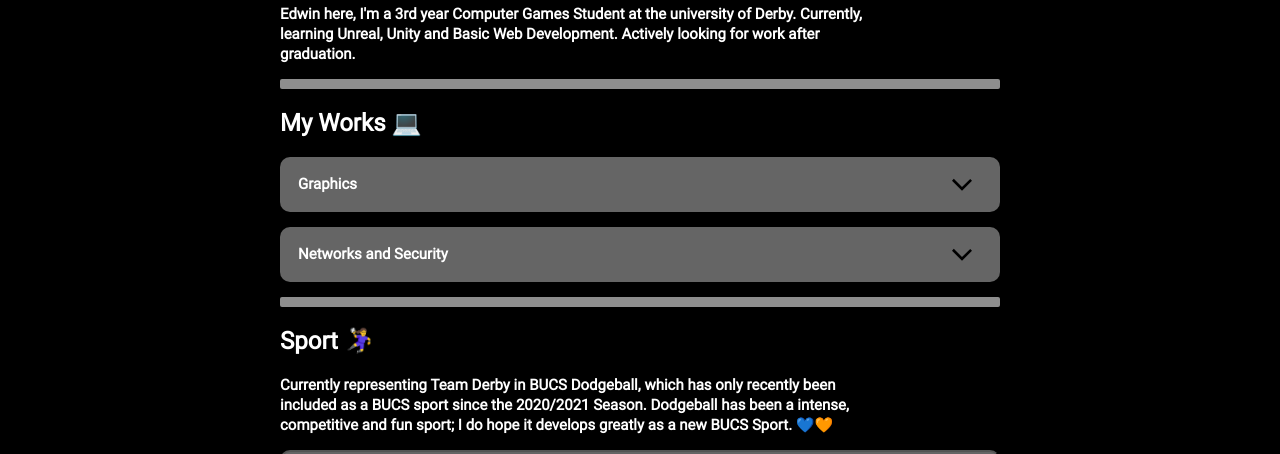
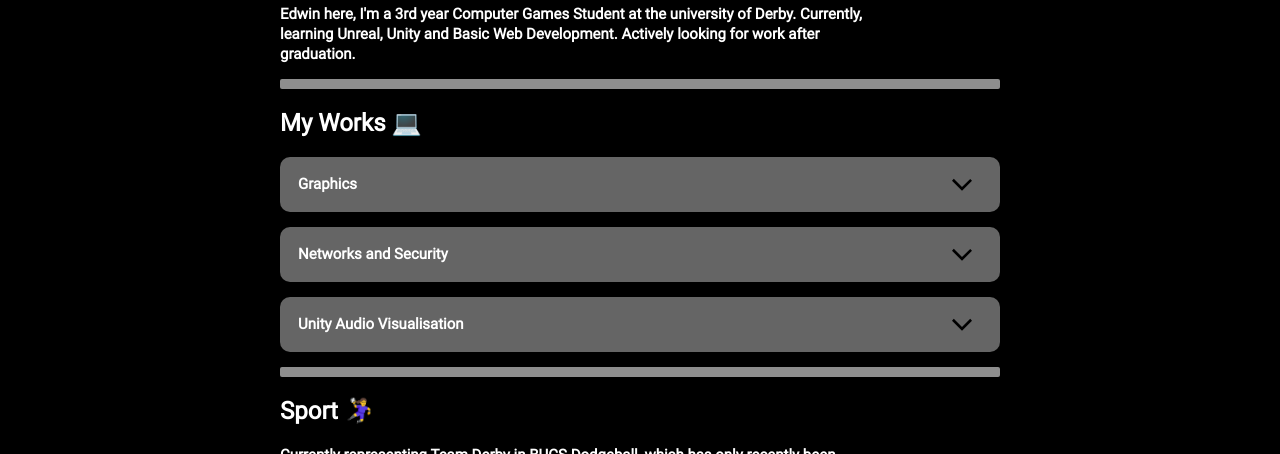
Before and after one commit to eddiebus/portfolio, a plain HTML site: page index.html in a window 1280 px wide. Shown: the part 195-649 px from the top of the page. Drawn offline with Linux system fonts and the light colour scheme.

Commit message:
Visual Audio Section
Section added with brief description

```diff
--- a/CSS_WebStyle/WebStyle.css
+++ b/CSS_WebStyle/WebStyle.css
@@ -51,9 +51,25 @@ p {
 
 li {
     color: white;
-    font-size: 15px;
+    font-size: 16px;
     font-family: Roboto-Regular;
     font-weight: bold;
+}
+
+li a:after{
+    display: inline-block;
+    position: relative;
+    content: "";
+    width: 25px;
+    height: 25px;
+
+
+    transform: translateY(40%);
+    background-image: url("../Assets/Icons/Google_Icons/open_in_new_FILL1_wght400_GRAD0_opsz48.svg");
+    background-size: contain;
+    background-repeat: no-repeat;
+
+    z-index: 0;
 }
 
 a {
--- a/index.html
+++ b/index.html
@@ -70,6 +70,25 @@
             </ul>
         </div>
 
+        <button type="button" class="Collapsible">
+            Unity Audio Visualisation
+        </button>
+        <div class="CollapsibleContent">
+            <p>
+                A prototype of audio visualisation of playing sounds in Unity. This app uses open Music and Images from
+                now discontinued mobile game KickFlight.
+            </p>
+
+            <ul>
+                <li>
+                    <a href="https://kickflight.grenge.jp/fan_kit/" target="_blank">
+                    Kick-Flight (JP)
+                    </a>
+                </li>
+                <li><a href="https://github.com/eddiebus/Unity-Visual_Audio" target="_blank">Open Repository</a></li>
+            </ul>
+        </div>
+
     </section>
     <div class="Page_Divider"></div>
 
```
